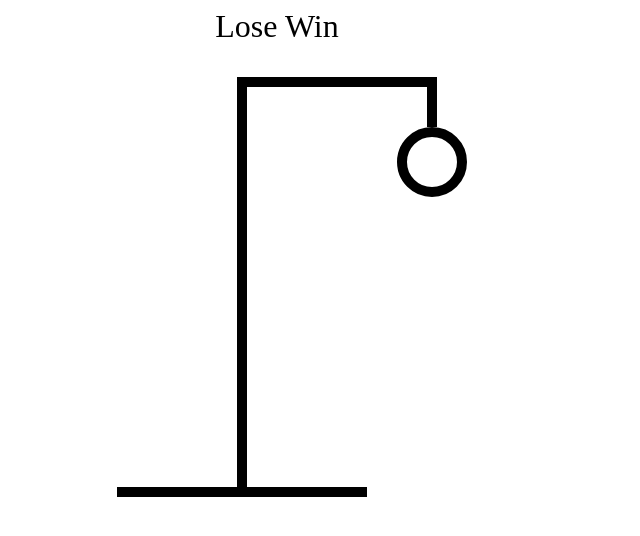
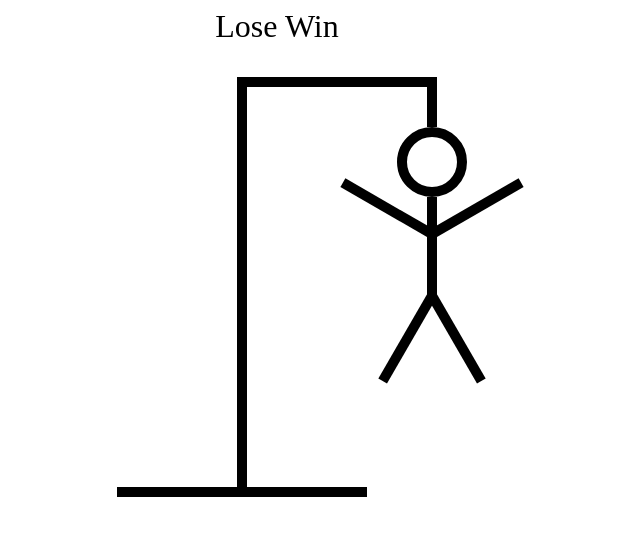
Before and after one commit to maciejbaba/hangman, a React (Vite) app: page / in a window 1280 px wide. Shown: the top 536 px of the page, without its empty margins (363-1003 px from the left). Built offline with nearby package versions, Linux system fonts and the light colour scheme.

Commit message:
create whole body for the hangman

```diff
--- a/src/HangmanDrawing.tsx
+++ b/src/HangmanDrawing.tsx
@@ -10,9 +10,77 @@
   }} />
 )
 
+const BODY = (
+  <div style={{
+    width: "10px",
+    height: "100px",
+    background: "black",
+    position: "absolute",
+    top: "120px",
+    right: 0
+  }} />
+)
+
+const RIGHT_ARM = (
+  <div style={{
+    width: "100px",
+    height: "10px",
+    background: "black",
+    position: "absolute",
+    top: "150px",
+    right: "-100px",
+    rotate: "-30deg",
+    transformOrigin: "left bottom"
+  }} />
+)
+
+const lEFT_ARM = (
+  <div style={{
+    width: "100px",
+    height: "10px",
+    background: "black",
+    position: "absolute",
+    top: "150px",
+    right: "10px",
+    rotate: "30deg",
+    transformOrigin: "right bottom"
+  }} />
+)
+
+const lEFT_LEG = (
+  <div style={{
+    width: "100px",
+    height: "10px",
+    background: "black",
+    position: "absolute",
+    top: "210px",
+    right: 0,
+    rotate: "-60deg",
+    transformOrigin: "right bottom"
+  }} />
+)
+
+const RIGHT_LEG = (
+  <div style={{
+    width: "100px",
+    height: "10px",
+    background: "black",
+    position: "absolute",
+    top: "210px",
+    right: "-90px",
+    rotate: "60deg",
+    transformOrigin: "left bottom"
+  }} />
+)
+
 export function HangmanDrawing() {
   return <div style={{ position: "relative" }}>
     {HEAD}
+    {BODY}
+    {RIGHT_ARM}
+    {lEFT_ARM}
+    {lEFT_LEG}
+    {RIGHT_LEG}
     <div style={{
         position: "absolute",
         height: "50px",
```
